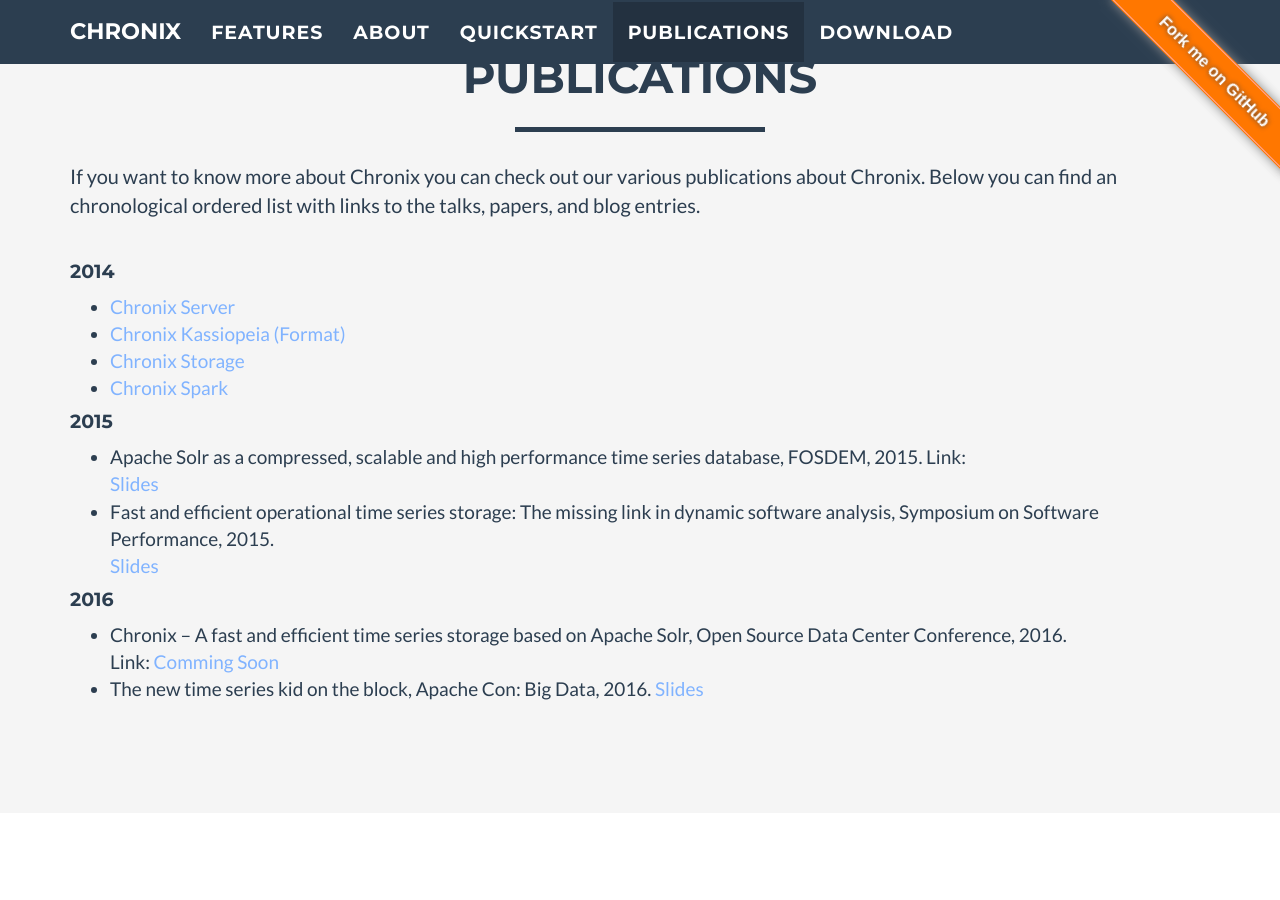
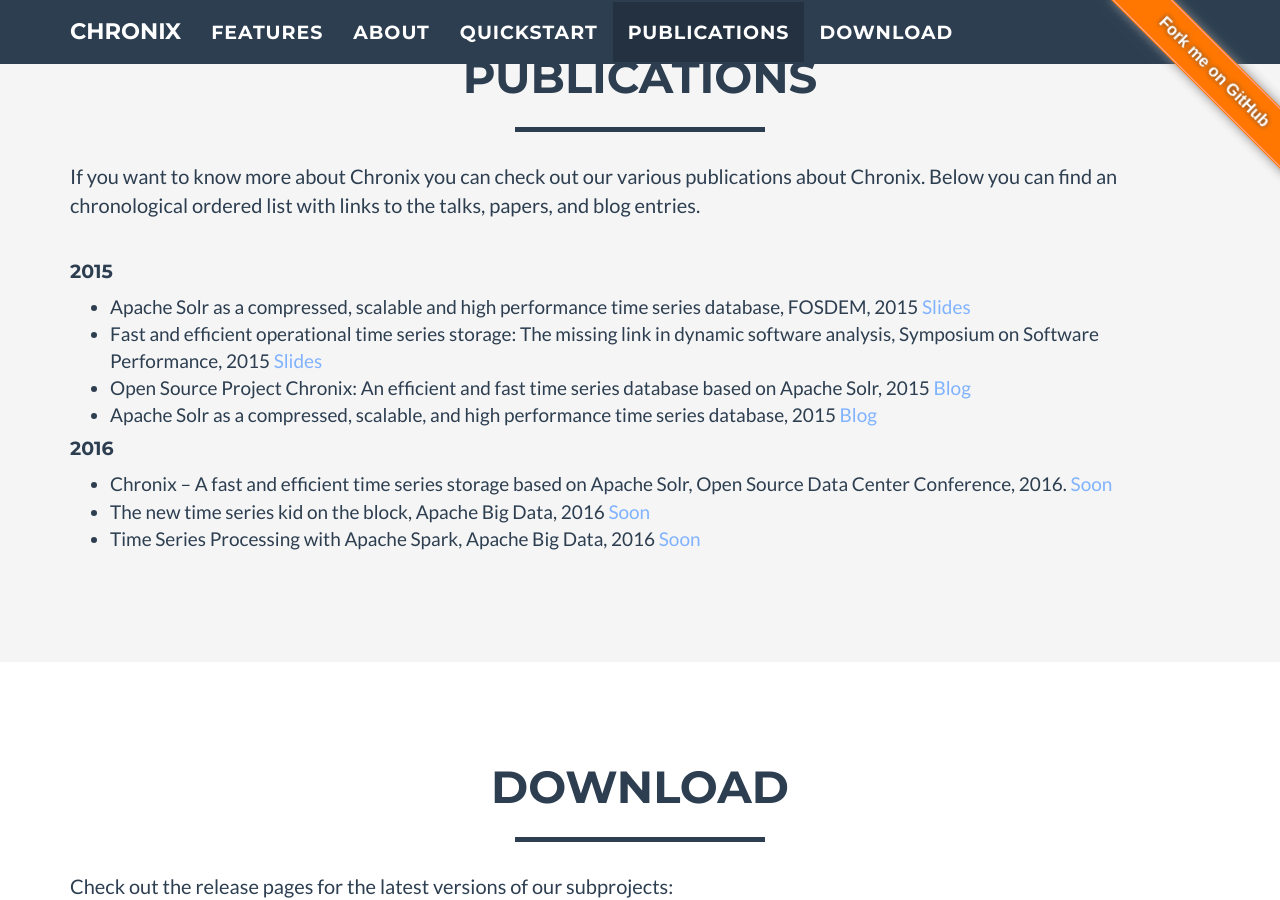
Before and after one commit to ChronixDB/chronixDB.github.io, a Jekyll site: the page built from index.html, in a window 1280 px wide and 900 px high, scrolled down 4168 px. Built offline with Jekyll 4.4.1, drawn with Linux system fonts in a browser that asks for light colours.

Commit message:
Added puplications. Fixes #6.

```diff
--- a/_includes/publications.html
+++ b/_includes/publications.html
@@ -15,32 +15,35 @@
                 </p>
                 <br>
 
-                <h4>2014</h4>
-                <ul>
-                    <li><a href="https://github.com/ChronixDB/chronix.server/releases">Chronix Server</a></li>
-                    <li><a href="https://github.com/ChronixDB/chronix.kassiopeia/releases">Chronix Kassiopeia
-                        (Format)</a>
-                    <li><a href="https://github.com/ChronixDB/chronix.storage/releases">Chronix Storage</a>
-                    <li><a href="https://github.com/ChronixDB/chronix.spark/releases">Chronix Spark</a>
-                </ul>
-
                 <h4>2015</h4>
                 <ul>
-                    <li>Apache Solr as a compressed, scalable and high performance time series database, FOSDEM, 2015.
-                        Link: <br>
-                        <a href="https://archive.fosdem.org/2015/schedule/event/apache_solr_as_a_compressed,_scalable_and_high_performance_time_series_database/">Slides</a></li>
+                    <li>Apache Solr as a compressed, scalable and high performance time series database, FOSDEM, 2015
+                        <a href="https://speakerdeck.com/florian_lautenschlager/apache-solr-as-a-compressed-scalable-and-high-performance-time-series-database">Slides</a>
+                    </li>
                     <li>Fast and efficient operational time series storage: The missing link in dynamic software
-                        analysis, Symposium on Software Performance, 2015. <br>
-                        <a href="http://www.performance-symposium.org/fileadmin/user_upload/palladio-conference/2015/slides/06_FLautenschlager.pdf">Slides</a></li>
+                        analysis, Symposium on Software Performance, 2015
+                        <a href="http://www.performance-symposium.org/fileadmin/user_upload/palladio-conference/2015/slides/06_FLautenschlager.pdf">Slides</a>
+                    </li>
+                    <li>Open Source Project Chronix: An efficient and fast time series database based on Apache Solr,
+                        2015
+                        <a href="http://qaware.blogspot.de/2015/12/open-source-project-chronix-efficient.html">Blog</a>
+                    </li>
+                    <li>Apache Solr as a compressed, scalable, and high performance time series database, 2015
+                        <a href="http://qaware.blogspot.de/2015/02/apache-solr-as-compressed-scalable-and.html">Blog</a>
+                    </li>
                 </ul>
 
                 <h4>2016</h4>
                 <ul>
                     <li>Chronix – A fast and efficient time series storage based on Apache Solr, Open Source Data Center
-                        Conference, 2016. <br>
-                        Link: <a href="/">Comming Soon</a></li>
-                    <li>The new time series kid on the block, Apache Con: Big Data, 2016.
-                        <a href="http://www.performance-symposium.org/fileadmin/user_upload/palladio-conference/2015/slides/06_FLautenschlager.pdf">Slides</a></li>
+                        Conference, 2016.
+                        <a href="/">Soon</a></li>
+                    <li>The new time series kid on the block, Apache Big Data, 2016
+                        <a href="/">Soon</a>
+                    </li>
+                    <li>Time Series Processing with Apache Spark, Apache Big Data, 2016
+                        <a href="/">Soon</a>
+                    </li>
                 </ul>
             </div>
         </div>
```
